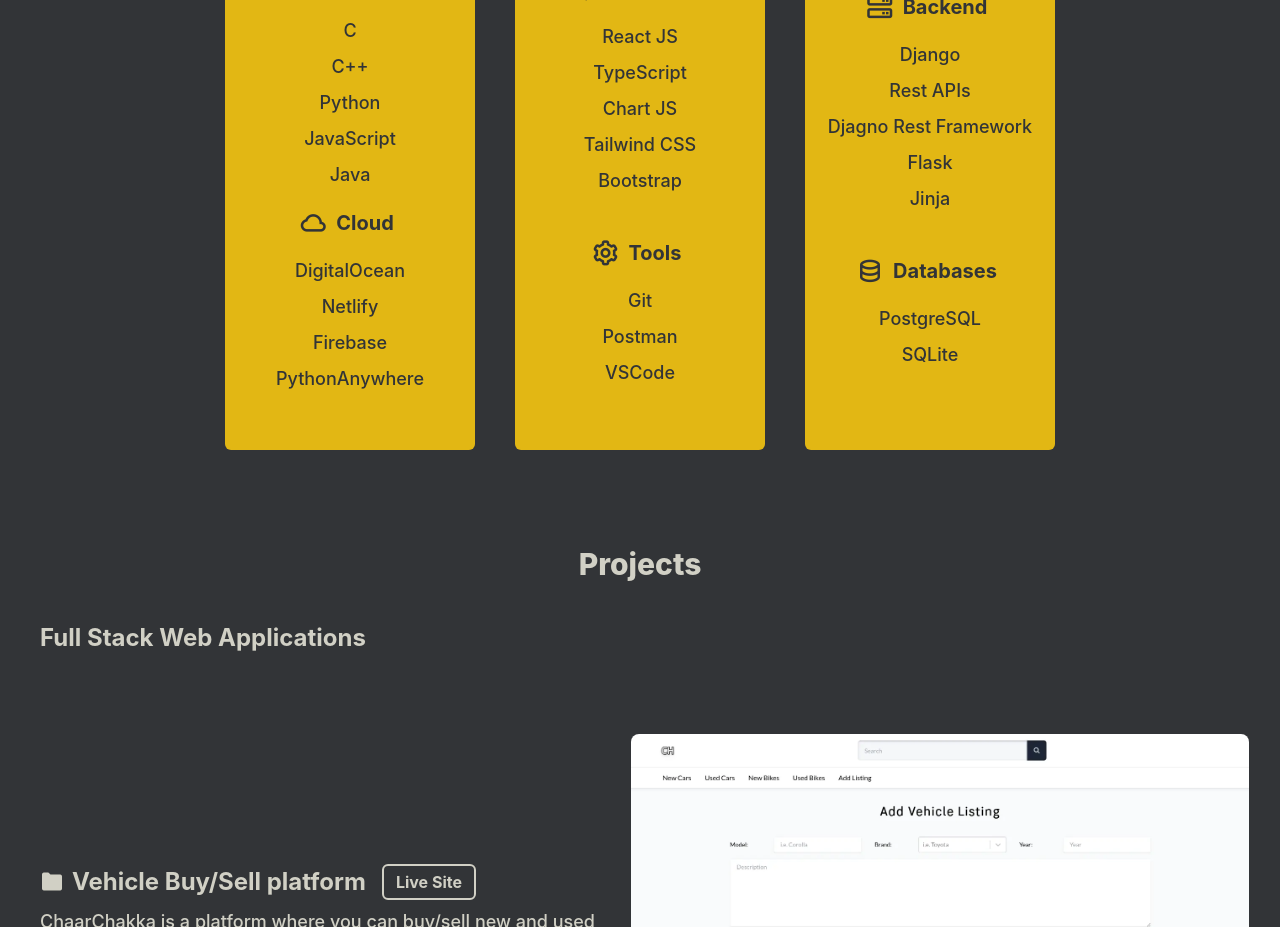
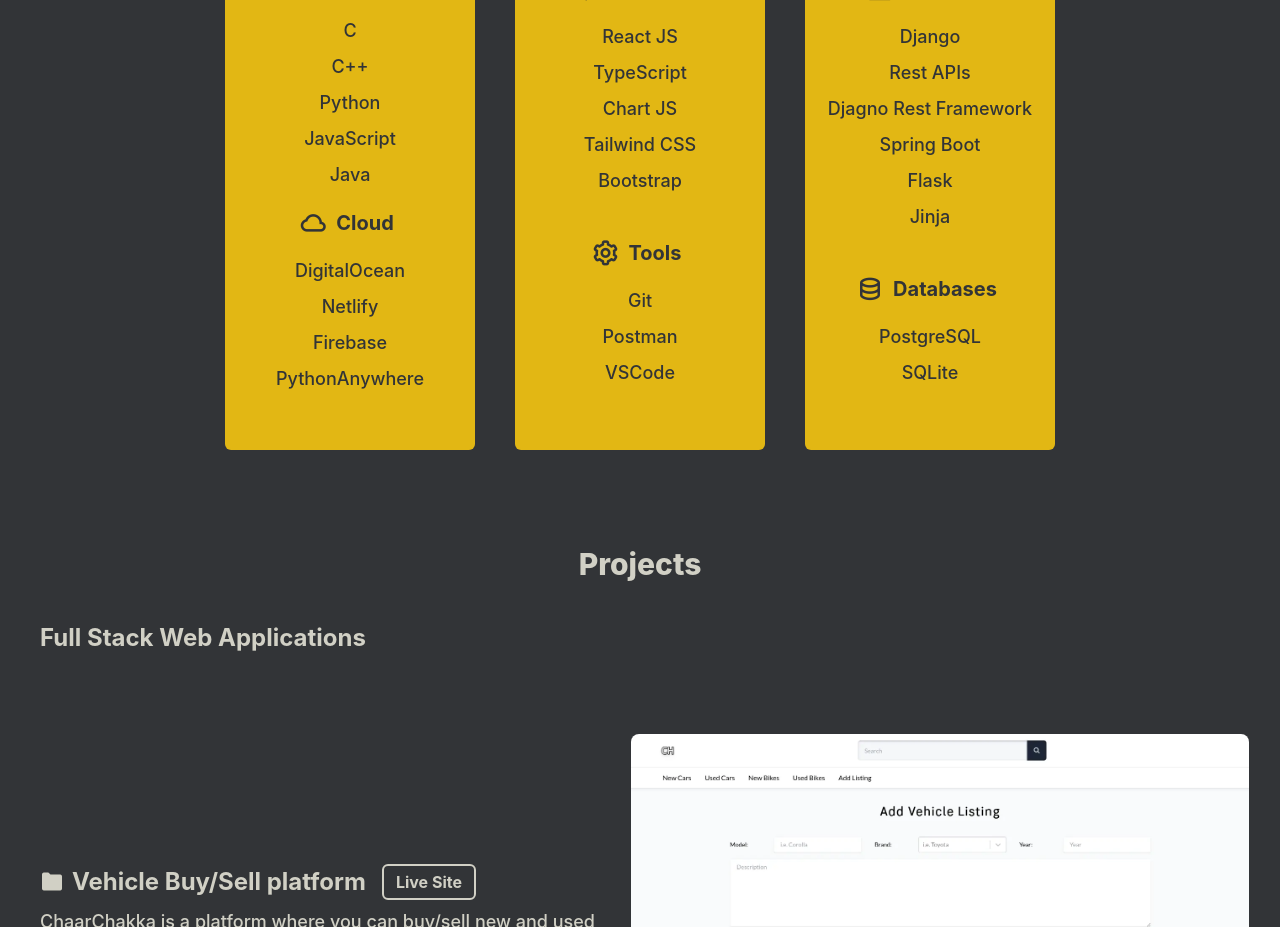
Before and after one commit to mehedikhan72/mehedikhan72.github.io, a React (Create React App) app: page / in a window 1280 px wide. Shown: the part 1640-2567 px from the top of the page. Built offline with nearby package versions, Linux system fonts and the light colour scheme.

Commit message:
added spring boot

```diff
--- a/src/components/Skills.js
+++ b/src/components/Skills.js
@@ -58,6 +58,7 @@
           <p className="text-2 py-1">Django</p>
           <p className="text-2 py-1">Rest APIs</p>
           <p className="text-2 py-1">Djagno Rest Framework</p>
+          <p className="text-2 py-1">Spring Boot</p>
           <p className="text-2 py-1">Flask</p>
           <p className="text-2 py-1">Jinja</p>
           <br />
```
Also changed, not shown: 12 other files (tests, documents, lock files or other folders).
